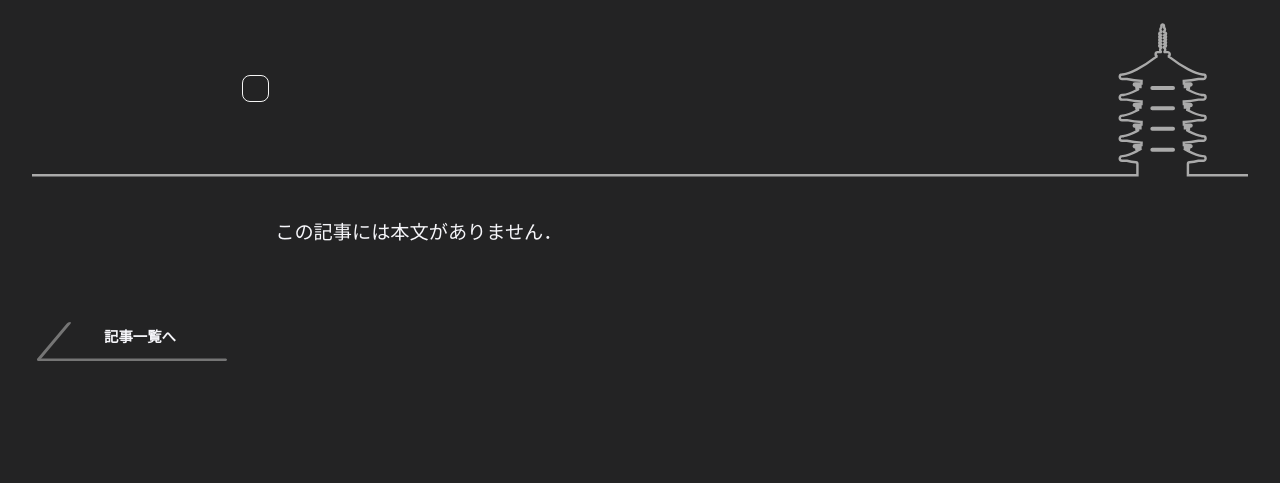
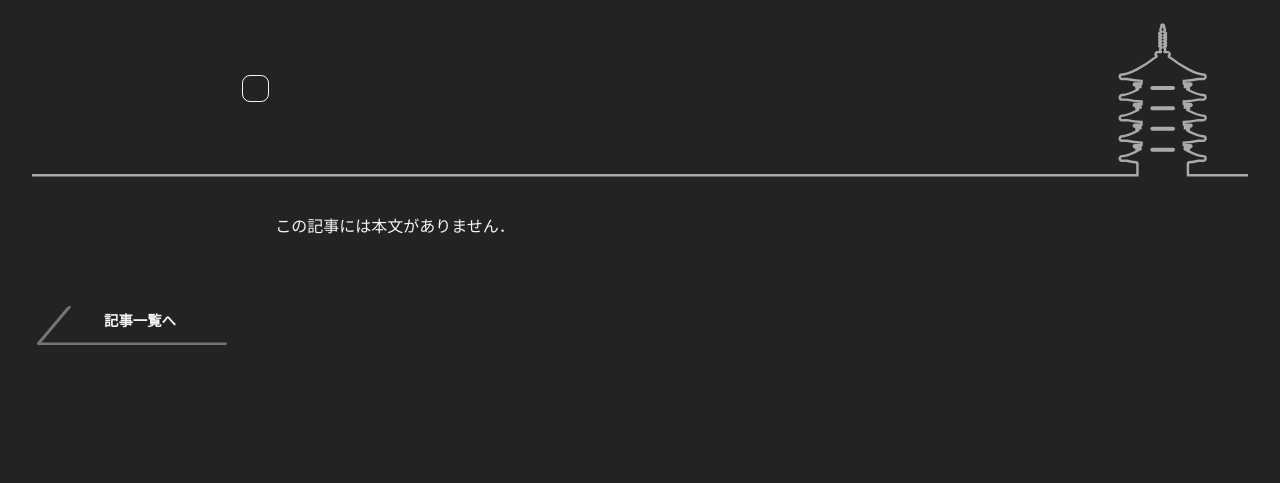
Before and after one commit to rbs-kyoto/rbs-kyoto, a Django app: template templates/main/news_detail.html in a window 1280 px wide. Shown: the part 113-596 px from the top of the page. Run offline with Django 5.2, Linux system fonts and the light colour scheme; the template is opened without the code that fills it, so the values that code supplies are empty; some libraries are stand-ins or nearby versions; some web fonts are replaced.

Commit message:
design_improve

```diff
--- a/static/main/css/news.css
+++ b/static/main/css/news.css
@@ -29,7 +29,7 @@
     padding: 2rem 0;
 }
 
-.news-detail__content span {
+.news-detail__content p {
     font-size: 1.2rem;
     line-height: 2.5rem;
 }
```
